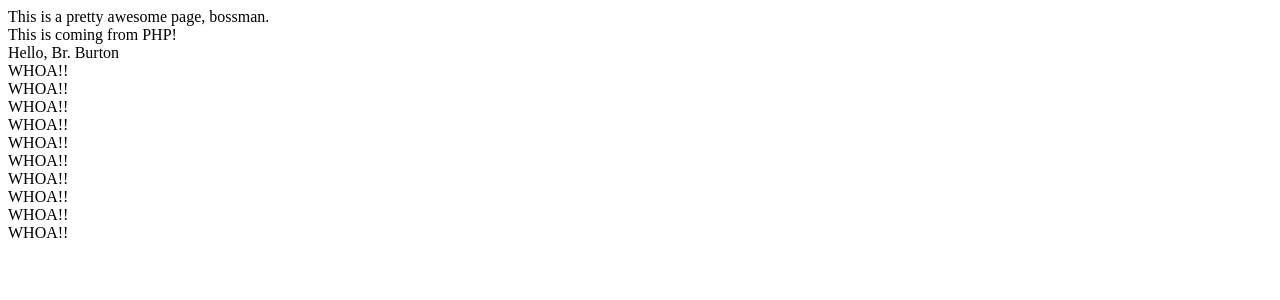
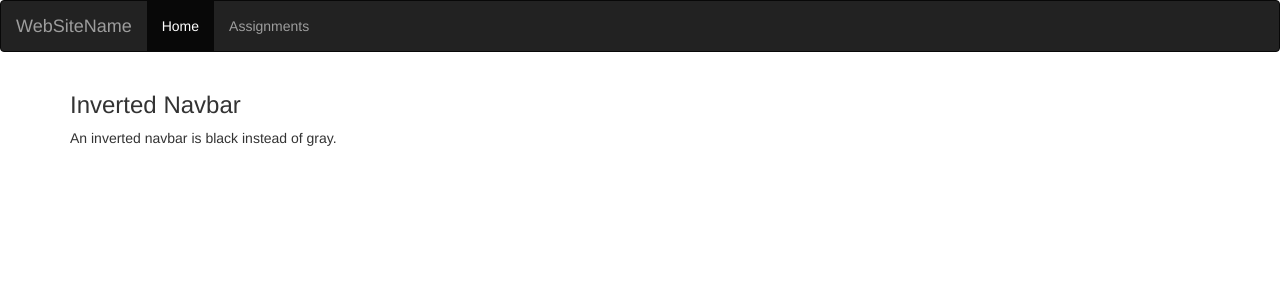
Before and after one commit to Zulukas/cs313-php, a PHP site: page / in a window 1280 px wide. Shown: the top 300 px of the page. Run offline with PHP 8.4, Linux system fonts and the light colour scheme; some libraries are stand-ins or nearby versions.

Commit message:
Added a navbar!

```diff
--- a/index.php
+++ b/index.php
@@ -1,4 +1,37 @@
 <!DOCTYPE html>
+<html lang="en">
+<head>
+  <title>Kevin Andres - CS 313</title>
+  <meta charset="utf-8">
+  <meta name="viewport" content="width=device-width, initial-scale=1">
+  <link rel="stylesheet" href="http://maxcdn.bootstrapcdn.com/bootstrap/3.3.5/css/bootstrap.min.css">
+  <script src="https://ajax.googleapis.com/ajax/libs/jquery/1.11.3/jquery.min.js"></script>
+  <script src="http://maxcdn.bootstrapcdn.com/bootstrap/3.3.5/js/bootstrap.min.js"></script>
+</head>
+<body>
+
+<nav class="navbar navbar-inverse">
+  <div class="container-fluid">
+    <div class="navbar-header">
+      <a class="navbar-brand" href="#">WebSiteName</a>
+    </div>
+    <ul class="nav navbar-nav">
+      <li class="active"><a href="#">Home</a></li>
+      <li><a href="#">Assignments</a></li>
+    </ul>
+  </div>
+</nav>
+
+<div class="container">
+  <h3>Inverted Navbar</h3>
+  <p>An inverted navbar is black instead of gray.</p>
+</div>
+
+</body>
+</html>
+
+
+<!-- <!DOCTYPE html>
 <html>
 	<head>
 		<title>My first PHP page</title>
@@ -7,17 +40,8 @@
 		<div>
 			This is a pretty awesome page, bossman.
 
-<?php
-$name = "Br. Burton";
-echo "<br>This is coming from PHP!<br>";
-echo "Hello, $name<br>";
 
-for ($i = 0; $i < 10; $i++)
-{
-	print "<div>WHOA!!</div>\n";
-}
-?>
 
 		</div>
 	</body>
-</html>
+</html> -->
```
Also changed, not shown: index.html (deleted, +0 -10 lines).
